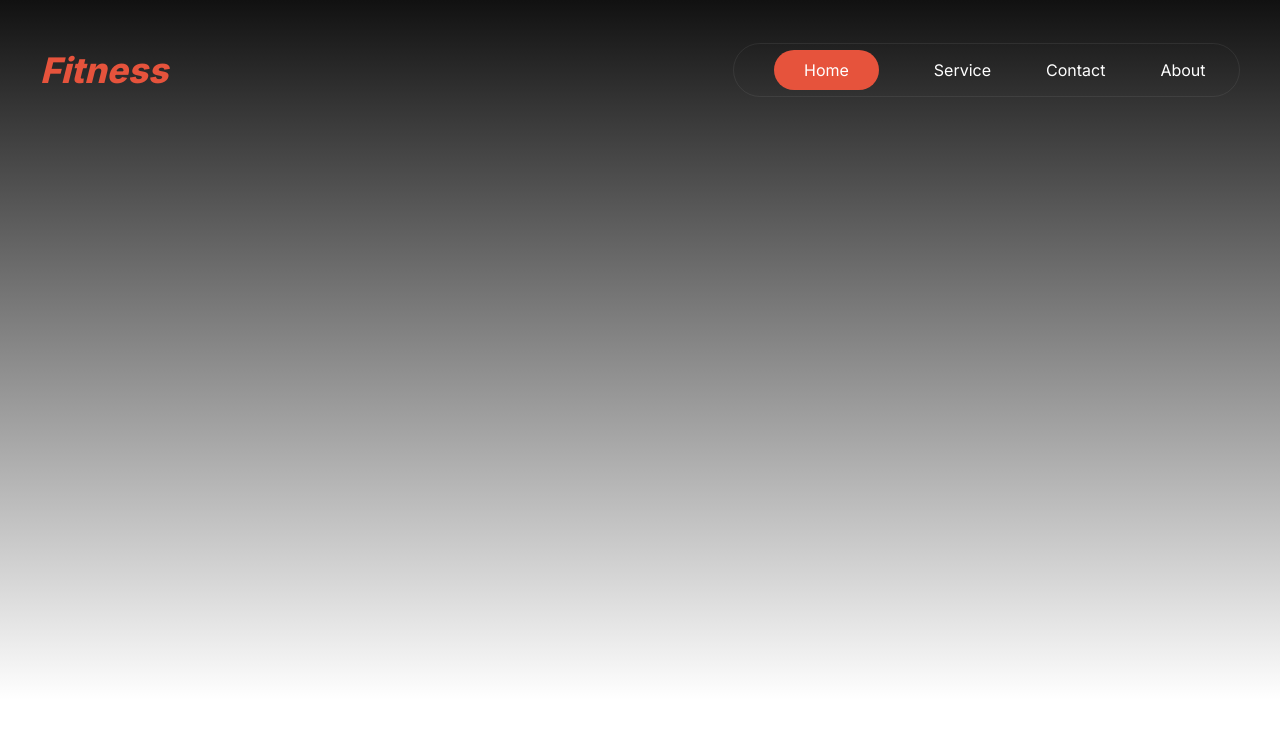
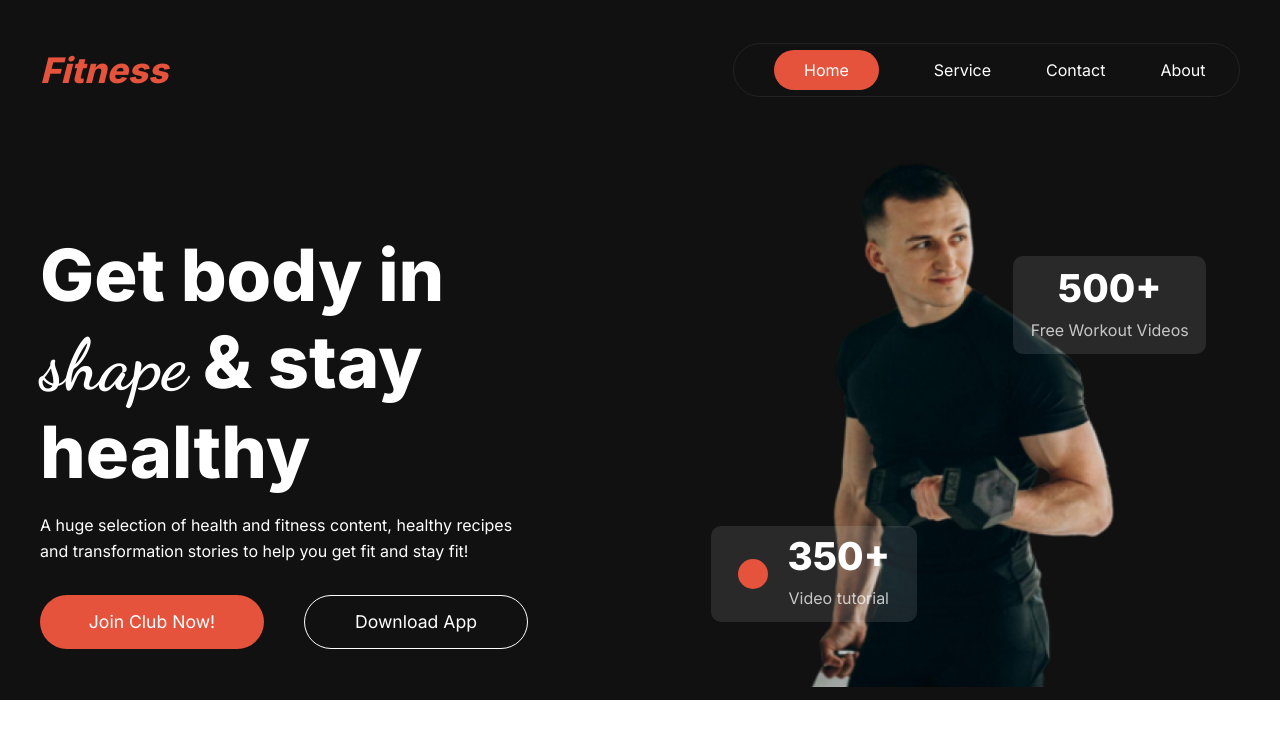
Before and after one commit to hasan-muhid/batch-10-second-assignment, a plain HTML site: page index.html in a window 1280 px wide. Drawn offline with Linux system fonts and the light colour scheme.

Commit message:
hero area done

```diff
--- a/index.html
+++ b/index.html
@@ -23,6 +23,40 @@
             </div>
          </div>
         <!-- navbar area design start -->
+
+         <!-- banner area strat -->
+          <div class="banner">
+            <div class="banner-left">
+                <h1 class="banner-title">
+                    Get body in <br><span class="dancing-text">shape</span> & stay healthy
+                </h1>
+                <p class="banner-para">A huge selection of health and fitness content, healthy recipes<br> and transformation stories to help you get fit and stay fit!</p>
+                <div class="btn-div">
+                    <div class="join-btn"><button>Join Club Now!</button></div>
+                    <div class="app-btn"><button>Download App</button></div>
+                </div>
+            </div>
+            <div class="banner-right">
+                <div class="image">
+                    <img src="images/Images 2.png" alt="">
+                    <div class="card-1">
+                        <h2>500+</h2>
+                        <p>Free Workout Videos</p>
+                    </div>
+                    <div class="card-2">
+                        <div class="circle">
+
+                        </div>
+                        <div class="card-text">
+                        <h2>350+</h2>
+                        <p>Video tutorial</p>
+                        </div>
+
+                    </div>
+                </div>
+            </div>
+          </div>
+         <!-- banner area end -->
     </header>
     <main></main>
     <footer></footer>
--- a/style/style.css
+++ b/style/style.css
@@ -23,7 +23,8 @@ header{
     width: 100%;
     height: 700px;
     /* background-color:rgba(0, 0, 0, 0); */
-    background: linear-gradient(180.00deg, rgb(17, 17, 17),rgba(119, 119, 119, 0) 100%);
+    background-color:rgba(17, 17, 17, 1);
+
 
 }
 .nav-bar{
@@ -66,3 +67,127 @@ header{
     border-radius: 50px;
 }
 /* header area desgin end */
+/* banner area design start */
+.banner{
+    display: flex;
+    justify-content: space-between;
+    align-items: center;
+    max-width: 1200px;
+    margin: 0 auto;
+}
+.banner-left{
+    width: 55%;
+}
+.banner-title{
+    font-size: 4.5rem;
+    font-weight: 800;
+    color: white;
+}
+.dancing-text{
+    font-size: 4.5rem;
+    font-weight: 800;
+    color: white;
+    font-family: "Dancing Script", cursive;
+}
+.banner-para{
+    font-size: 1rem;
+    line-height: 1.6rem;
+    color: white;
+    margin-top: -30px;
+
+}
+.btn-div{
+    display: flex;
+    align-items: center;
+    gap: 40px;
+    margin-top: 30px;
+}
+.join-btn button{
+    width: 224px;
+    height: 54px;
+    background-color: var(--button);
+    color: white;
+    font-size: 1.1rem;
+    font-weight: 400;
+    border-radius: 30px;
+    border: none;
+    font-family: "Inter", sans-serif;
+    cursor: pointer;
+
+}
+.app-btn button{
+    width: 224px;
+    height: 54px;
+    background-color: transparent;
+    color: white;
+    font-size: 1.1rem;
+    font-weight: 400;
+    border-radius: 30px;
+    border: 1px solid white;
+    font-family: "Inter", sans-serif;
+    cursor: pointer;
+
+}
+.banner-right{
+    width: 45%;
+    text-align: center;
+    position: relative;
+}
+.banner-right img{
+    width: 61%;
+
+}
+.card-1{
+    width: 193px;
+    height: 98px;
+    background-color: rgba(255, 255, 255, 0.1);
+    position: absolute;
+    top: 21%;
+    left: 58%;
+    border-radius: 10px;
+}
+.card-1 h2{
+    font-size: 2.4rem;
+    font-weight:800;
+    color: white;
+    line-height: 0px;
+}
+.card-1 p{
+    font-style: 1rem;
+    font-weight: 400;
+    color:rgba(255, 255, 255, 0.736);
+
+}
+.card-2{
+    width: 206px;
+    height: 96px;
+    background-color: rgba(255, 255, 255, 0.1);
+    position: absolute;
+    top: 70%;
+    left: 2%;
+    border-radius: 10px;
+    display: flex;
+    align-items: center;
+    gap: 20px;
+    justify-content: center;
+
+}
+.circle{
+    width: 30px;
+    height: 30px;
+    border-radius: 50%;
+    background-color: var(--button);
+}
+.card-2 h2{
+    font-size: 2.4rem;
+    font-weight:800;
+    color: white;
+    line-height: 0px;
+}
+.card-2 p{
+    font-style: 1rem;
+    font-weight: 400;
+    color:rgba(255, 255, 255, 0.736);
+}
+
+/* banner area design start */
```
